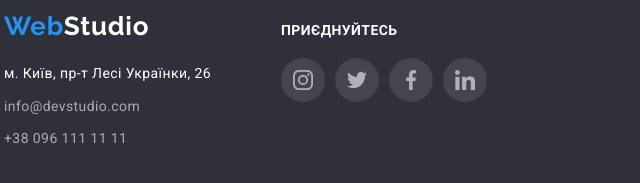
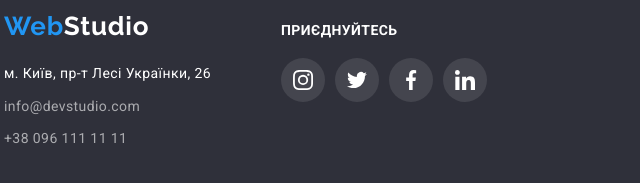
Before and after one commit to DanyloSvietik/goit-markup-hw-04, a plain HTML site: page portfolio.html in a window 1280 px wide. Shown: the part 1669-1852 px from the top of the page, 51-691 px from the left. Drawn offline with nearby package versions, Linux system fonts and the light colour scheme; files whose address does not match are found by name.

Commit message:
hw04-done

```diff
--- a/portfolio.html
+++ b/portfolio.html
@@ -183,28 +183,28 @@
                 <ul class="team-soc-list">
                     <li class="team-soc-item">
                         <a href="" class="team-soc-link footer-social-link">
-                            <svg class="team-soc-icon">
+                            <svg class="team-soc-icon-footer">
                                 <use href="./images/icons.svg#icon-icons-01-instagram"></use>
                             </svg>
                         </a>
                     </li>
                     <li class="team-soc-item">
                         <a href="" class="team-soc-link footer-social-link">
-                            <svg class="team-soc-icon">
+                            <svg class="team-soc-icon-footer">
                                 <use href="./images/icons.svg#icon-icons-02-twitter"></use>
                             </svg>
                         </a>
                     </li>
                     <li class="team-soc-item">
                         <a href="" class="team-soc-link footer-social-link">
-                            <svg class="team-soc-icon">
+                            <svg class="team-soc-icon-footer">
                                 <use href="./images/icons.svg#icon-icons-03-facebook"></use>
                             </svg>
                         </a>
                     </li>
                     <li class="team-soc-item">
                         <a href="" class="team-soc-link footer-social-link">
-                            <svg class="team-soc-icon">
+                            <svg class="team-soc-icon-footer">
                                 <use href="./images/icons.svg#icon-icons-04-linkedin"></use>
                             </svg>
                         </a>
```
